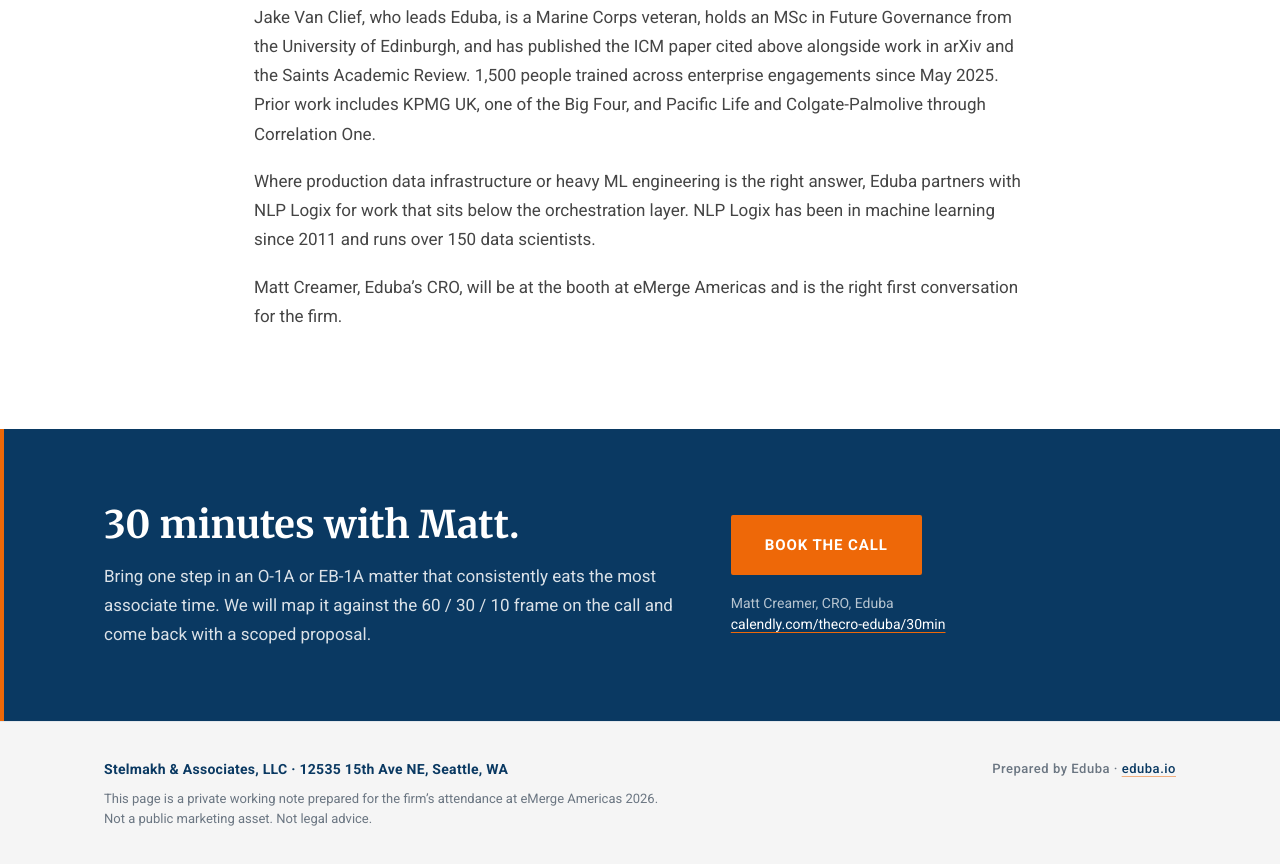
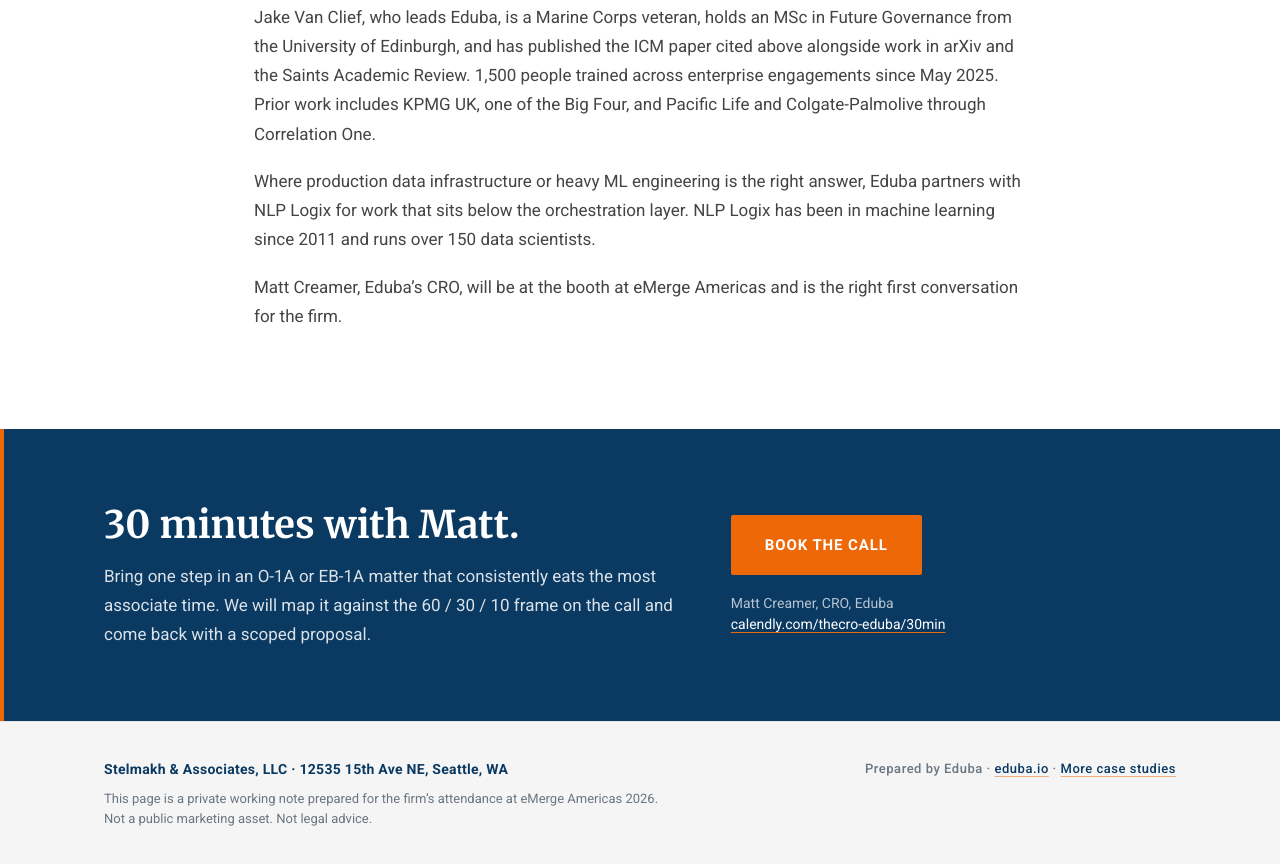
Before and after one commit to mattcreamer17-gif/stelmakh-associates, a plain HTML site: page index.html in a window 1280 px wide. Shown: the part 3321-4185 px from the top of the page. Drawn offline with Linux system fonts and the light colour scheme.

Commit message:
Add eduba.io/works case studies link

```diff
--- a/index.html
+++ b/index.html
@@ -163,7 +163,7 @@
       <p class="foot-note">This page is a private working note prepared for the firm&rsquo;s attendance at eMerge Americas 2026. Not a public marketing asset. Not legal advice.</p>
     </div>
     <div class="foot-right">
-      <p class="foot-prepared">Prepared by Eduba &middot; <a href="https://eduba.io" target="_blank" rel="noopener">eduba.io</a></p>
+      <p class="foot-prepared">Prepared by Eduba &middot; <a href="https://eduba.io" target="_blank" rel="noopener">eduba.io</a> &middot; <a href="https://eduba.io/works" target="_blank" rel="noopener">More case studies</a></p>
     </div>
   </div>
 </footer>
```
